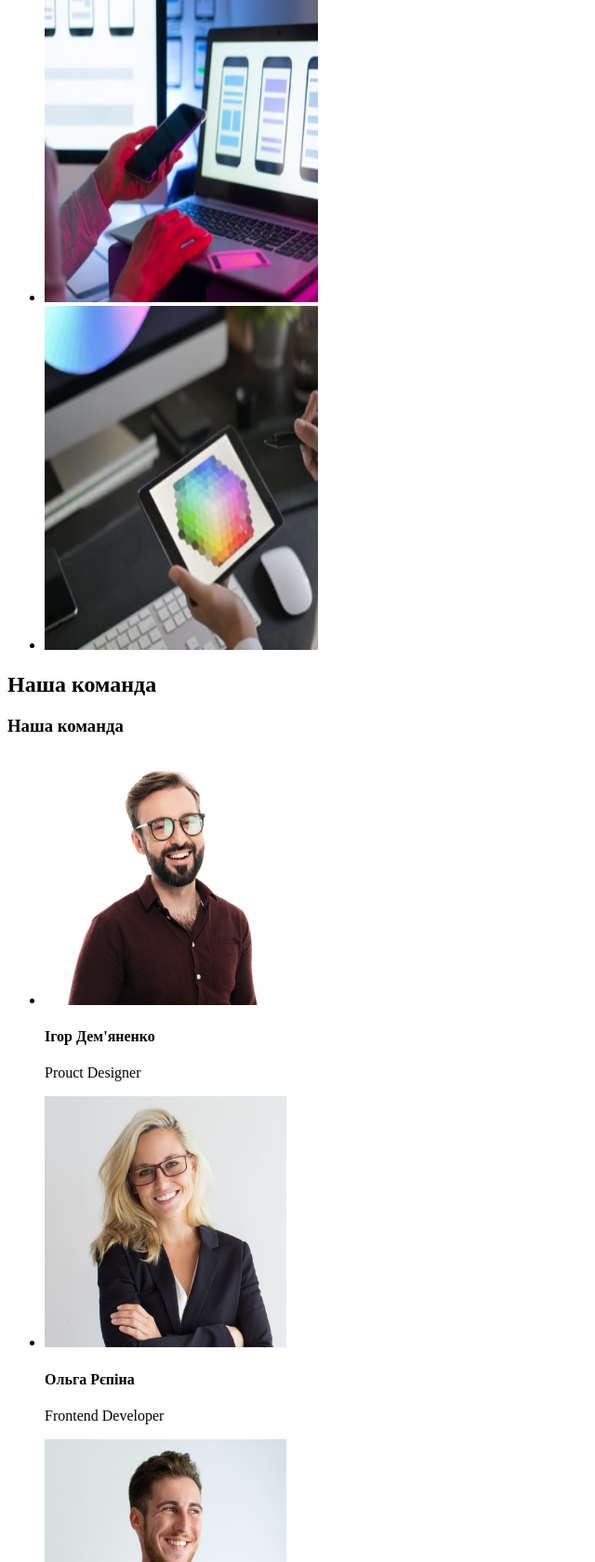
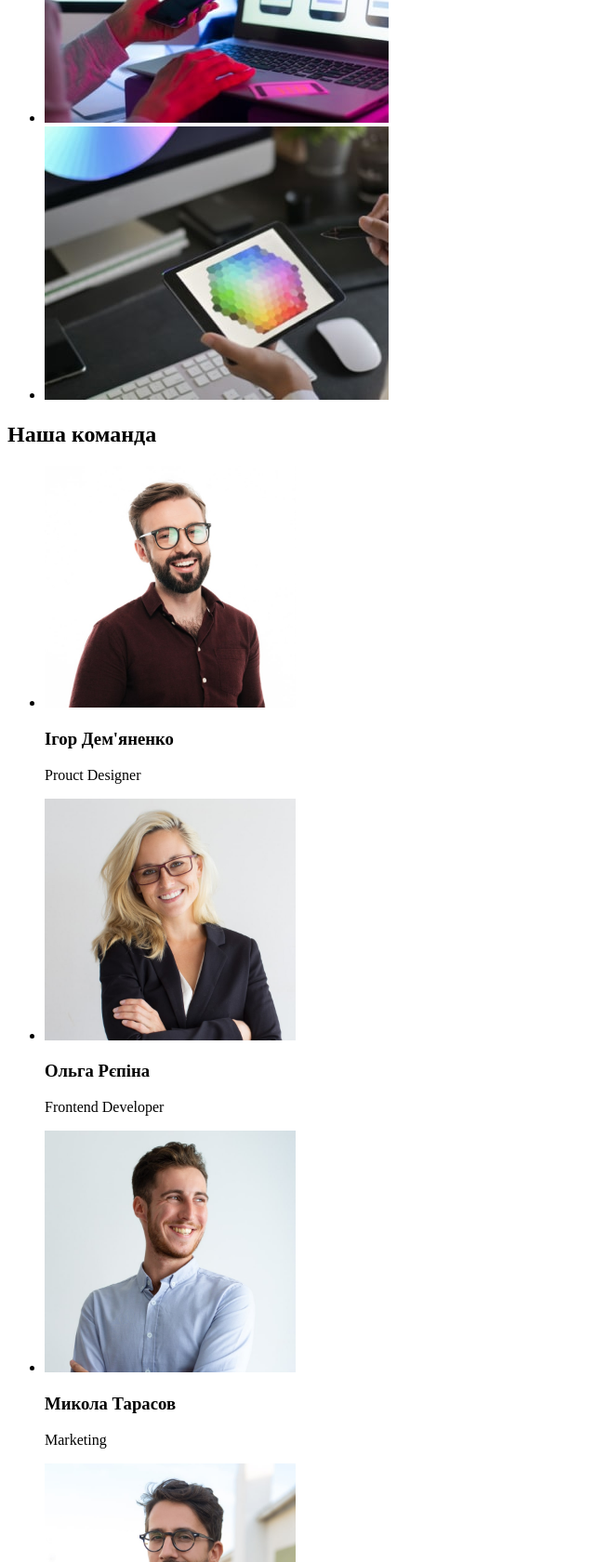
Before and after one commit to MaestroGid/goit-markup-hw-01, a plain HTML site: page index.html in a window 1280 px wide. Shown: the part 1120-2800 px from the top of the page at 93% size, without its empty margins (0-640 px from the left). Drawn offline with Linux system fonts and the light colour scheme.

Commit message:
Update index html file

```diff
--- a/index.html
+++ b/index.html
@@ -50,36 +50,34 @@
         </ul>
      </section>
      <section>
-        <h2>Наша діяльність</h2>
-        <h3>Чим ми займаємося</h3>
+        <h2>Чим ми займаємося</h2>
         <ul>
-            <li><img src="./img/box_1.jpg" alt="чим ми займаємось" width="294" height="370"></li>
-            <li><img src="./img/box_2.jpg" alt="чим ми займаємось" width="294" height="370"></li>
-            <li><img src="./img/box_3.jpg" alt="чим ми займаємось" width="294" height="370"></li>
+            <li><img src="./img/box_1.jpg" alt="чим ми займаємось" width="370" height="294"></li>
+            <li><img src="./img/box_2.jpg" alt="чим ми займаємось" width="370" height="294"></li>
+            <li><img src="./img/box_3.jpg" alt="чим ми займаємось" width="370" height="294"></li>
         </ul>
      </section>
      <section>
         <h2>Наша команда</h2>
-        <h3>Наша команда</h3>
             <ul>
                 <li>
-                    <img src="./img/img_2.jpg" alt="наша команда" width="260" height="270">
-                    <h4>Ігор Дем'яненко</h4>
+                    <img src="./img/img_2.jpg" alt="наша команда" width="270" height="260">
+                    <h3>Ігор Дем'яненко</h3>
                     <p>Prouct Designer</p>
                 </li>
                 <li>
-                    <img src="./img/img_3.jpg" alt="наша команда" width="260" height="270">
-                    <h4>Ольга Рєпіна</h4>
+                    <img src="./img/img_3.jpg" alt="наша команда" width="270" height="260">
+                    <h3>Ольга Рєпіна</h3>
                     <p>Frontend Developer</p>
                 </li>
                 <li>
-                    <img src="./img/img_4.jpg" alt="наша команда" width="260" height="270">
-                    <h4>Микола Тарасов</h4>
+                    <img src="./img/img_4.jpg" alt="наша команда" width="270" height="260">
+                    <h3>Микола Тарасов</h3>
                     <p>Marketing</p>
                 </li>
                 <li>
-                    <img src="./img/img_5.jpg" alt="наша команда" width="260" height="270">
-                    <h4>Михайло Єрмаков</h4>
+                    <img src="./img/img_5.jpg" alt="наша команда" width="270" height="260">
+                    <h3>Михайло Єрмаков</h3>
                     <p>UI Designer</p>
                 </li>
             </ul>
```
